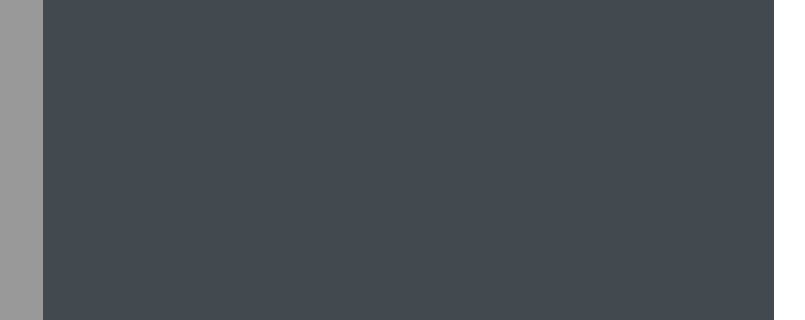
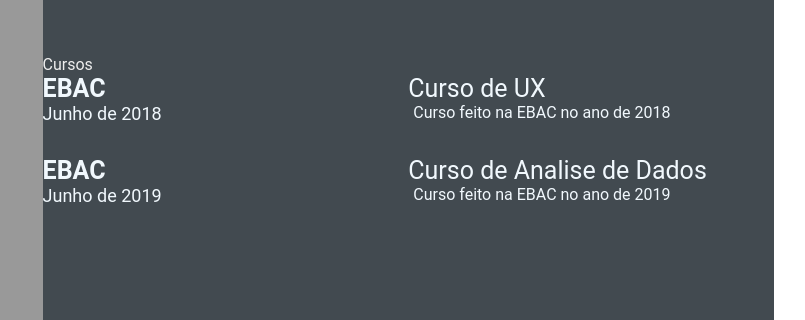
Before and after one commit to LucasHRocha/devweekgit.github.io, a plain HTML site: page index.html in a window 1280 px wide. Shown: the part 393-713 px from the top of the page, 378-1183 px from the left. Drawn offline with Linux system fonts and the light colour scheme.

Commit message:
awards-gap

```diff
--- a/index.html
+++ b/index.html
@@ -70,9 +70,38 @@
                     <p class="exp-desc">
                          Descreva aqui quais foram as principais atividades da empresa 02
                     </p>
+                </div>
             </div>
         </section>
+        <section class="awards gap">
+            <div class="right-title">Cursos</div>
+            <div class="awards-contents">
+                <div class="awards-left">
+                    <p class="awards-company-name">EBAC</p>
+                    <p class="awards-time-period">Junho de 2018</p>
+                </div>
+                <div class="awards-right">
+                    <p class="awards-name">Curso de UX</p>
+                    <p class="awards-desc">
+                        Curso feito na EBAC no ano de 2018
+                    </p>
+                </div>
+            </div>
+            <div class="awards-contents">
+                <div class="awards-left">
+                    <p class="awards-company-name">EBAC</p>
+                    <p class="awards-time-period">Junho de 2019</p>
+                </div>
+                <div class="awards-right">
+                    <p class="awards-name">Curso de Analise de Dados</p>
+                    <p class="awards-desc">
+                        Curso feito na EBAC no ano de 2019
+                    </p>
+                </div>
+            </div>
         </section>
-    </main>
+    </div>
+</section>
+</main>
 </body>
 </html>
```
